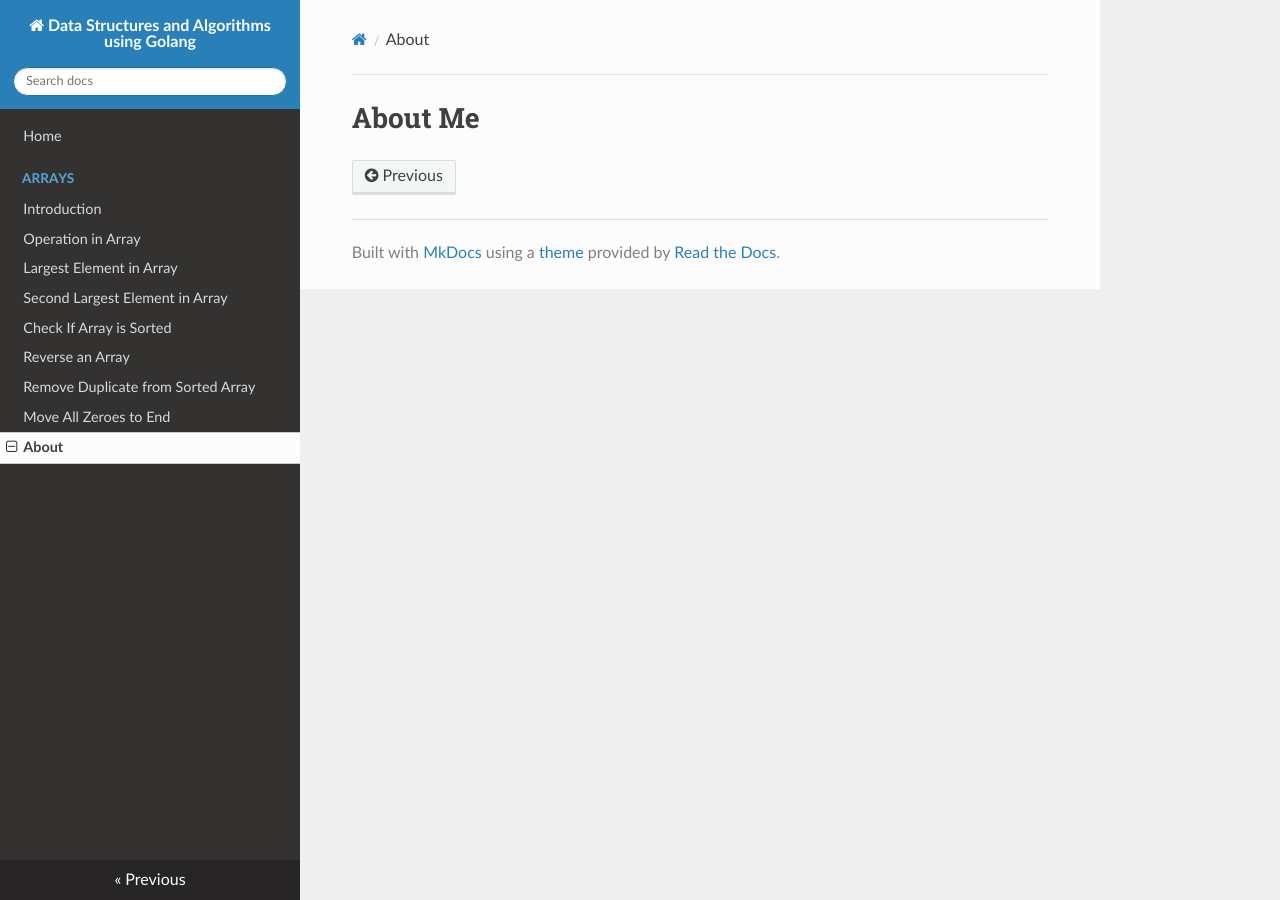
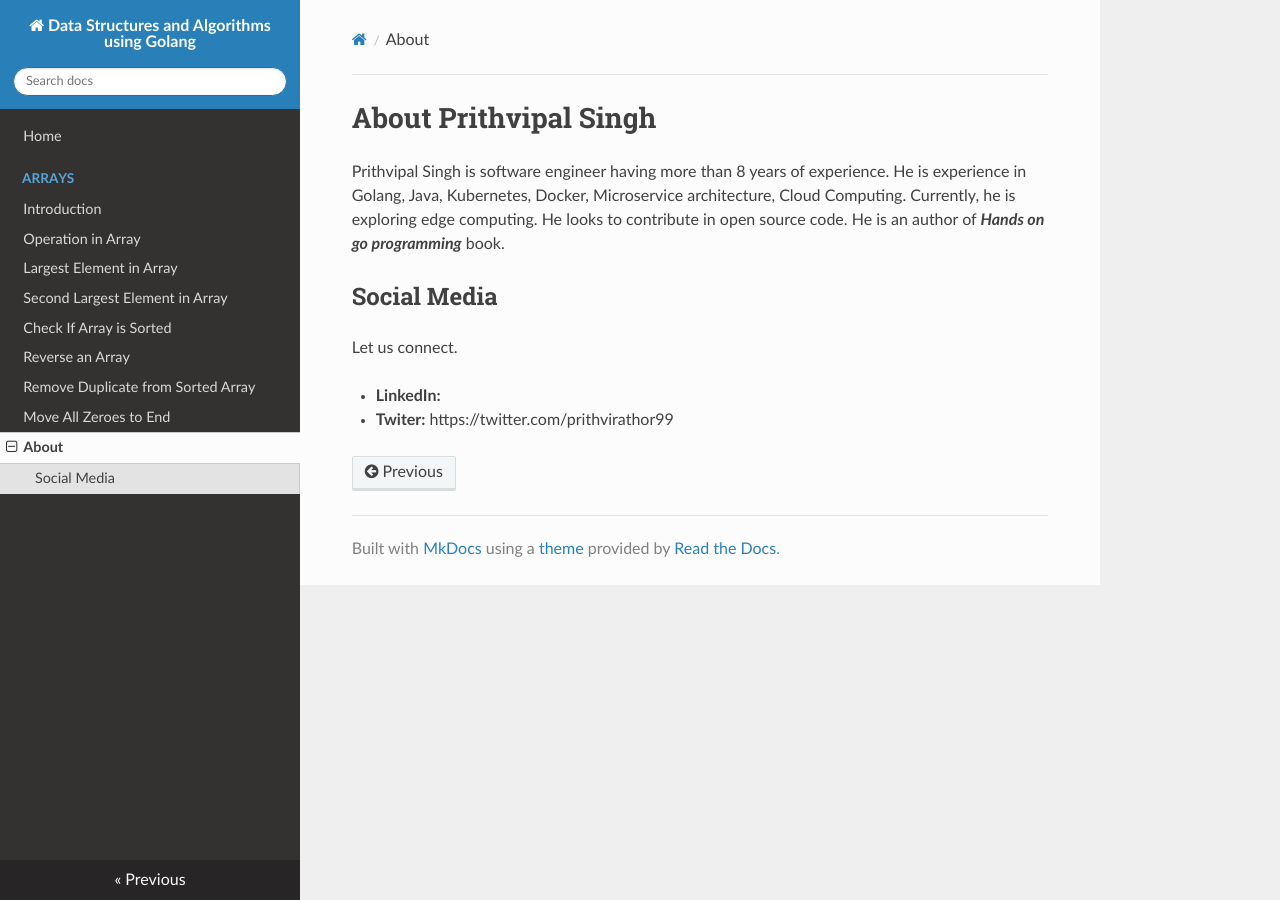
Before and after one commit to prithvipal/golang-dsa, an MkDocs documentation site: the page built from docs/about.md, in a window 1280 px wide. Built offline with MkDocs 1.6.1, drawn with Linux system fonts in a browser that asks for light colours; nearby versions of some CDN libraries.

Commit message:
About me

```diff
--- a/docs/about.md
+++ b/docs/about.md
@@ -1 +1,9 @@
-# About Me
+# About Prithvipal Singh
+
+Prithvipal Singh is software engineer having more than 8 years of experience. He is experience in Golang, Java, Kubernetes, Docker, Microservice architecture, Cloud Computing. Currently, he is exploring edge computing. He looks to contribute in open source code. He is an author of ***Hands on go programming*** book.
+
+## Social Media
+Let us connect.
+
+- **LinkedIn:**
+- **Twiter:** https://twitter.com/prithvirathor99
```
Also changed, not shown: docs/array/move_all_zeroes_to_end.md (+2 -0 lines).
